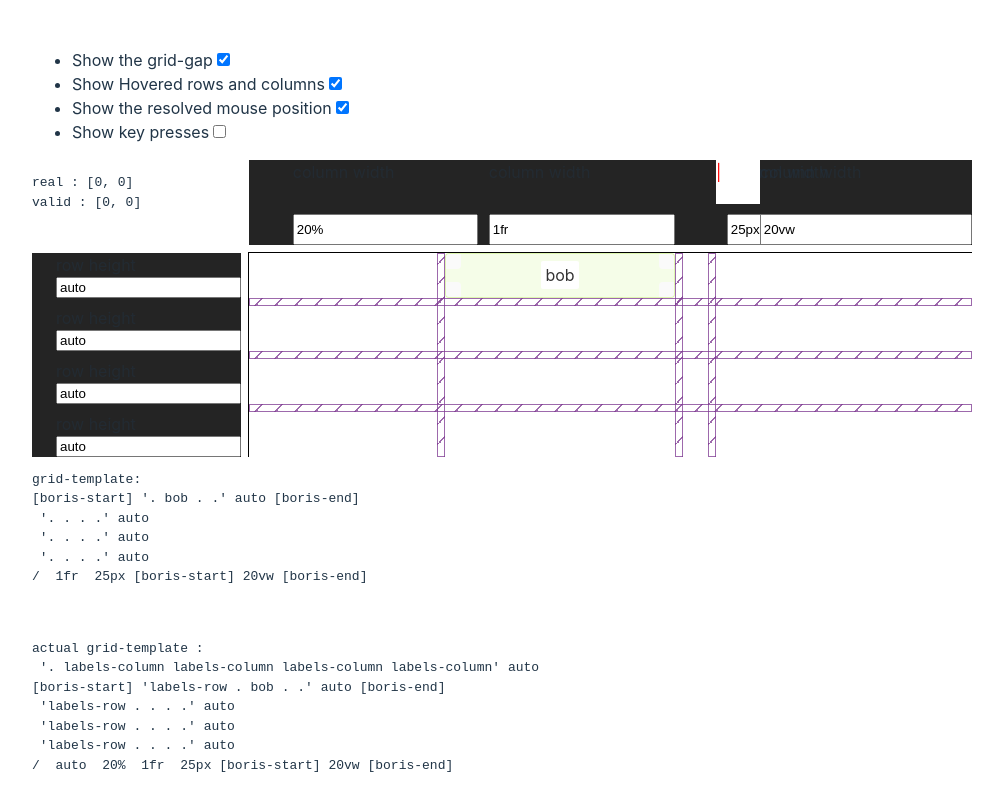
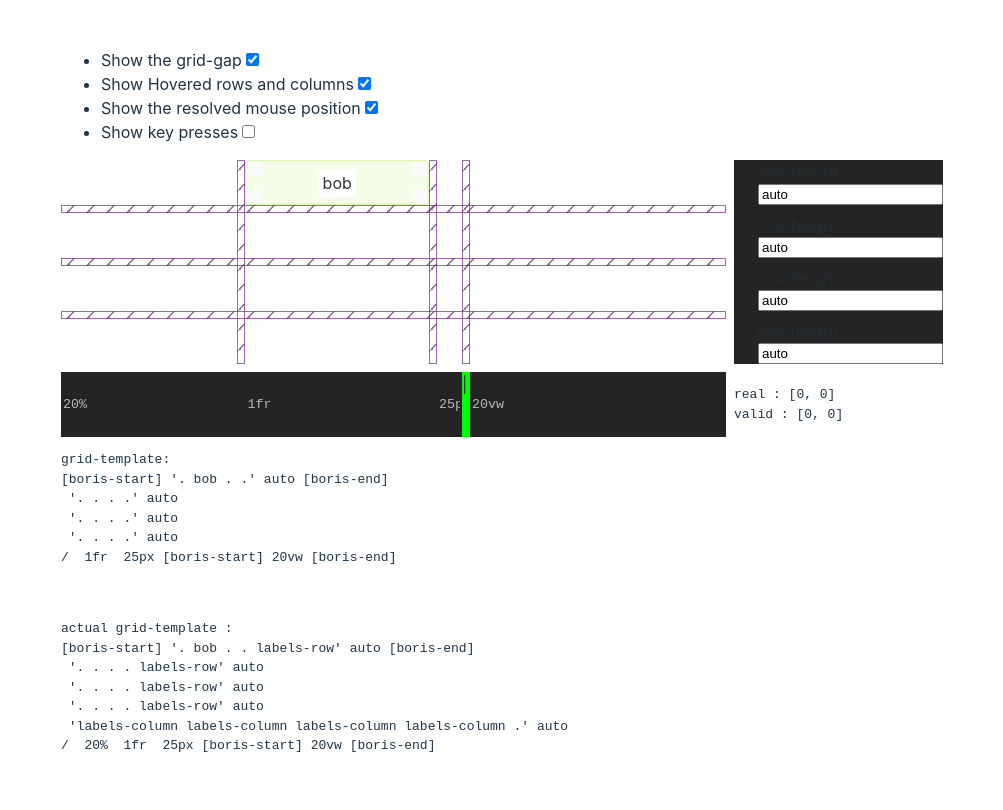
Before and after one commit to Ragnar-Oock/css-grid-generator, a Vue app: page / in a window 1280 px wide. Shown: the top 810 px of the page, without its empty margins (138-1141 px from the left). Built offline with nearby package versions, Linux system fonts and the light colour scheme.

Commit message:
feat(grid): flip the position of the track parameters to line up with the template syntax

```diff
--- a/src/components/GridColumnHead.vue
+++ /dev/null
@@ -1,84 +0,0 @@
-<script setup lang="ts">
-import { incrementString } from '../helper/incrementable-string.helper';
-import { LineNames, TrackSize } from '../types/grid.type';
-
-
-const name = defineModel<LineNames>('name');
-const width = defineModel<TrackSize|''>('width', {required: true});
-
-
-const id = crypto.randomUUID();
-
-function incrementValue(increment: number) {
-	width.value = incrementString(width.value, increment, 0);
-}
-
-</script>
-
-<template>
-	<label :for="id" class="grid-column-head">
-		<span class="track" tabindex="0" :style="{visibility: name ? 'visible' : 'hidden'}">|<span class="tooltip">{{name}}</span></span>
-		<div class="label-text">
-			column width
-		</div>
-		<input
-			placeholder="auto"
-			type="text"
-			:id="id"
-			v-model="width"
-			@keydown.up.exact="incrementValue(1)"
-			@keydown.down.exact="incrementValue(-1)"
-			@keydown.up.shift="incrementValue(0.1)"
-			@keydown.down.shift="incrementValue(-0.1)"
-			@keydown.up.alt="incrementValue(10)"
-			@keydown.down.alt="incrementValue(-10)"
-		>
-	</label>
-</template>
-
-<style scoped lang="scss">
-	.grid-column-head {
-		display: grid;
-		grid-template:
-			'track label' auto
-			'. input' auto
-		/ auto 1fr;
-		.label-text {
-			grid-area: label;
-			transition: opacity 300ms ease-in-out;
-			opacity: 0.4;
-		}
-		input {
-			grid-area: input;
-		}
-
-		&:focus-within .label-text {
-			opacity: 1;
-		}
-
-		.track {
-			grid-area: track;
-			position: relative;
-			display: inline block;
-			aspect-ratio: 1 / 1;
-			background-color: #fff;
-			color: red;
-			.tooltip {
-				position: absolute;
-				bottom: 100%;
-				transform: translate(-50%);
-				width: max-content;
-				background-color: #fff;
-				opacity: 0;
-				transition: opacity 300ms ease-in-out;
-			}
-			&:hover,
-			&:focus {
-				.tooltip {
-					opacity: 1;
-				}
-			}
-		}
-
-	}
-</style>
--- a/src/components/GridContainer.vue
+++ b/src/components/GridContainer.vue
@@ -4,11 +4,11 @@ import { getAreasOnLine, makeArea } from "../helper/area.helper";
 import { serializeExplicitTrackList, serializeTrack } from "../helper/css-normalize";
 import { useGrid } from "../stores/grid.store";
 import { Coord, isSameCoord, isSnappedToGrid, useMousePosition } from "../stores/mouse-position.store";
-import { containerSymbol, type ExplicitRowTrackObj, type ExplicitTrackList } from "../types/grid.type";
+import { ExplicitTrack, containerSymbol, type ExplicitRowTrackObj, type ExplicitTrackList } from "../types/grid.type";
 import { OneOrMore } from "../types/helper.type";
 import { Interaction } from "../types/interaction.type";
-import GridHeadColumn from "./GridHeadColumn.vue";
-import GridHeadRow from "./GridHeadRow.vue";
+import GridHeadColumn from "./tracks/GridHeadColumn.vue";
+import GridHeadRow from "./tracks/GridHeadRow.vue";
 import GridItem from './GridItem.vue';
 import DevTools from './devtools/DevTools.vue';
 import MousePosition from './devtools/MousePosition.vue';
@@ -17,7 +17,10 @@ import MousePosition from './devtools/MousePosition.vue';
 
 	// #region columns
 
-	const effectiveColumnExplicitTrackList = computed(() => [{ trackSize: 'auto' }, ...grid.columns ] as ExplicitTrackList)
+	const effectiveColumnExplicitTrackList = computed(() => [
+		...grid.columns.slice(0, -1),
+		{lineNames: (grid.columns as ExplicitTrack[]).at(-1)?.lineNames, trackSize: 'auto'}
+	])
 
 	// #endregion
 
@@ -26,13 +29,13 @@ import MousePosition from './devtools/MousePosition.vue';
 	const rowTracks = computed(() => {
 		const tracks: ExplicitRowTrackObj[] = grid.rows.map((row, index) => {
 			const areas = getAreasOnLine(grid.areas, index + 1, grid.numberOfColumns);
-			areas.unshift('labels-row');
+			areas.push('labels-row');
 			return { ...row, areas };
 		});
-		tracks.unshift({
+		tracks.push({
 			lineNamesStart: '',
 			trackSize: 'auto',
-			areas: ['.', ...Array.from({length: grid.numberOfColumns}, ()=> ('labels-column'))],
+			areas: [...Array.from({length: grid.numberOfColumns}, ()=> ('labels-column')), '.'],
 			lineNamesEnd: ''
 		},)
 		return tracks;
@@ -116,13 +119,10 @@ ${userRowTracks.value.map(serializeTrack).join('\n')}
 			'grid-template': template,
 		}"
 	>
-		<GridHeadColumn :explicit-track-list="grid.columns"/>
-		<GridHeadRow v-model:explicit-track-list="userRowTracks"/>
-
 		<MousePosition/>
 		<div
 			class="grid-container"
-			@mousedown="addAreaInteraction.start"
+			@mousedown.exact.left="addAreaInteraction.start"
 		>
 			<DevTools
 				:cols="grid.columns"
@@ -135,6 +135,8 @@ ${userRowTracks.value.map(serializeTrack).join('\n')}
 				@mousedown.stop
 			/>
 		</div>
+		<GridHeadColumn :explicit-track-list="grid.columns"/>
+		<GridHeadRow v-model:explicit-track-list="userRowTracks"/>
 	</div>
 
 	<pre class="copiable">
@@ -163,11 +165,11 @@ actual grid-template : {{ template }}
 		width: 100%;
 		height: 100%;
 
-		outline: 1px solid black;
+		// outline: 1px solid black;
 
 		display: grid;
 		overflow: hidden;
-		grid-area: 2/2/-1/-1;
+		grid-area: 1/1/-2/-2;
 		grid-template-rows: subgrid;
 		grid-template-columns: subgrid;
 	}
--- a/src/components/devtools/MousePosition.vue
+++ b/src/components/devtools/MousePosition.vue
@@ -10,14 +10,12 @@
 </script>
 
 <template>
-	<pre class="mouse-pos" v-if="debug.showMousePosition">
-real : [{{ mousePosition.gridCoords.x }}, {{ mousePosition.gridCoords.y }}]
-valid : [{{ mousePosition.lastValidPosition.x }}, {{ mousePosition.lastValidPosition.y }}]
-	</pre>
+	<pre class="mouse-pos" v-if="debug.showMousePosition">real : [{{ mousePosition.gridCoords.x }}, {{ mousePosition.gridCoords.y }}]
+valid : [{{ mousePosition.lastValidPosition.x }}, {{ mousePosition.lastValidPosition.y }}]</pre>
 </template>
 
 <style scoped lang="scss">
 	.mouse-pos {
-		grid-area: 1/1/2/2;
+		grid-area: -2/-2/-1/-1;
 	}
 </style>
--- /dev/null
+++ b/src/components/tracks/GridColumnHead.vue
@@ -0,0 +1,73 @@
+<script setup lang="ts">
+import { incrementString } from '../../helper/incrementable-string.helper';
+import { LineNames, TrackSize } from '../../types/grid.type';
+
+
+const name = defineModel<LineNames>('name');
+const width = defineModel<TrackSize|''>('width', {required: true});
+
+
+const id = crypto.randomUUID();
+
+function incrementValue(increment: number) {
+	width.value = incrementString(width.value, increment, 0);
+}
+
+</script>
+
+<template>
+	<div class="column-track">
+		<span
+			class="name"
+			tabindex="0"
+			:style="{visibility: name ? 'visible' : 'hidden'}"
+			v-tippy="{content: name}"
+			>|</span>
+			<input
+				class="size"
+				placeholder="auto"
+				type="text"
+				:id="id"
+				v-model="width"
+
+				aria-label="column width"
+
+				@keydown.up.exact="incrementValue(1)"
+				@keydown.down.exact="incrementValue(-1)"
+				@keydown.up.shift="incrementValue(0.1)"
+				@keydown.down.shift="incrementValue(-0.1)"
+				@keydown.up.alt="incrementValue(10)"
+				@keydown.down.alt="incrementValue(-10)"
+			>
+	</div>
+</template>
+
+<style scoped lang="scss">
+.column-track{
+	display: grid;
+	grid-template:
+		'name size' auto
+	/ var(--gap) calc(100%);
+
+	transform: translateX(calc(var(--gap) * -1));
+
+	.name {
+		grid-area: name;
+		background-color: lime;
+	}
+	.size {
+		grid-area: size;
+		min-width: unset;
+		border: none;
+		padding: none;
+		background-color: transparent;
+		font-family: monospace;
+		color: var(--text-color);
+
+		&:focus {
+			outline: none;
+			color: #b0b;
+		}
+	}
+}
+</style>
--- a/src/components/GridHeadColumn.vue
+++ b/src/components/tracks/GridHeadColumn.vue
@@ -1,13 +1,14 @@
 <script setup lang="ts">
 import { computed } from 'vue';
-import { ExplicitTrackList } from '../types/grid.type';
+import { ExplicitTrack, ExplicitTrackList } from '../../types/grid.type';
 import GridColumnHead from "./GridColumnHead.vue";
+import { OneOrMore } from '../../types/helper.type';
 
 	const props = defineProps<{
 		explicitTrackList: ExplicitTrackList;
 	}>();
 
-	const editableColumns = computed(() => props.explicitTrackList.slice(0, -1));
+	const editableColumns = computed(() => props.explicitTrackList.slice(0, -1) as OneOrMore<ExplicitTrack>);
 
 </script>
 
--- a/src/components/GridHeadRow.vue
+++ b/src/components/tracks/GridHeadRow.vue
@@ -1,6 +1,6 @@
 <script setup lang="ts">
-import { ExplicitRowTrackObj } from '../types/grid.type';
-import { OneOrMore } from '../types/helper.type';
+import { ExplicitRowTrackObj } from '../../types/grid.type';
+import { OneOrMore } from '../../types/helper.type';
 import GridRowHead from './GridRowHead.vue';
 
 	const explicitTrackList = defineModel<OneOrMore<ExplicitRowTrackObj>>('explicitTrackList', {default: []});
--- a/src/style.css
+++ b/src/style.css
@@ -1,12 +1,13 @@
 :root {
 	--app-background-color: #242424;
+	--text-color: hsla(0, 0%, 80%, 0.87);
 
   font-family: Inter, system-ui, Avenir, Helvetica, Arial, sans-serif;
   line-height: 1.5;
   font-weight: 400;
 
   color-scheme: light dark;
-  color: rgba(255, 255, 255, 0.87);
+  color: --text-color;
   background-color: var(--app-background-color);
 
   font-synthesis: none;
```
Also changed, not shown: src/components/tracks/GridRowHead.vue (renamed from src/components/GridRowHead.vue, +4 -4 lines).
